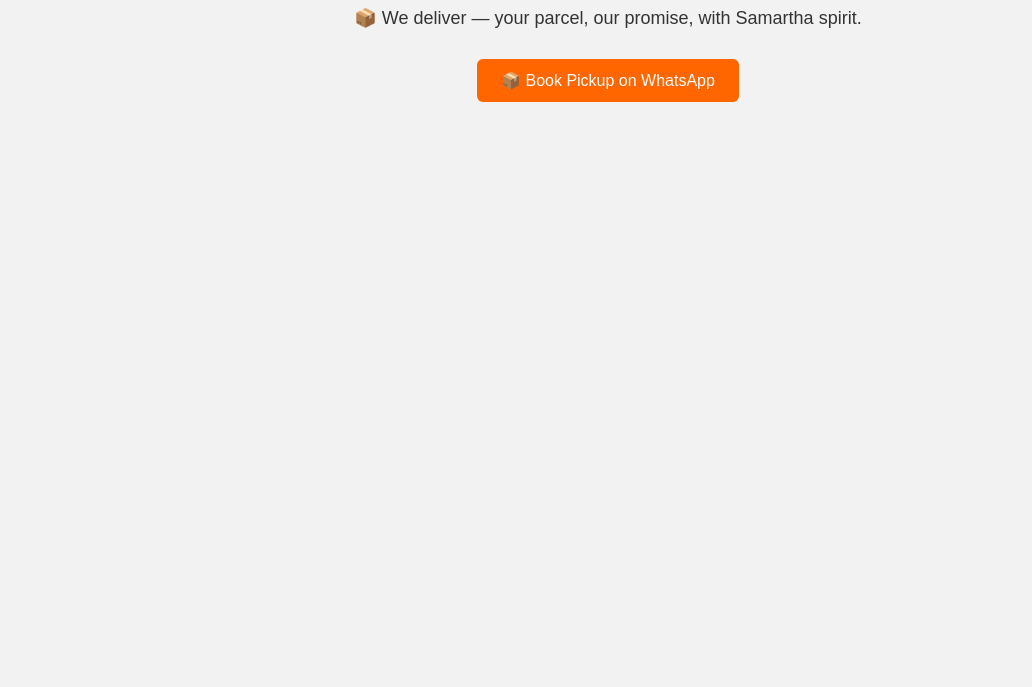
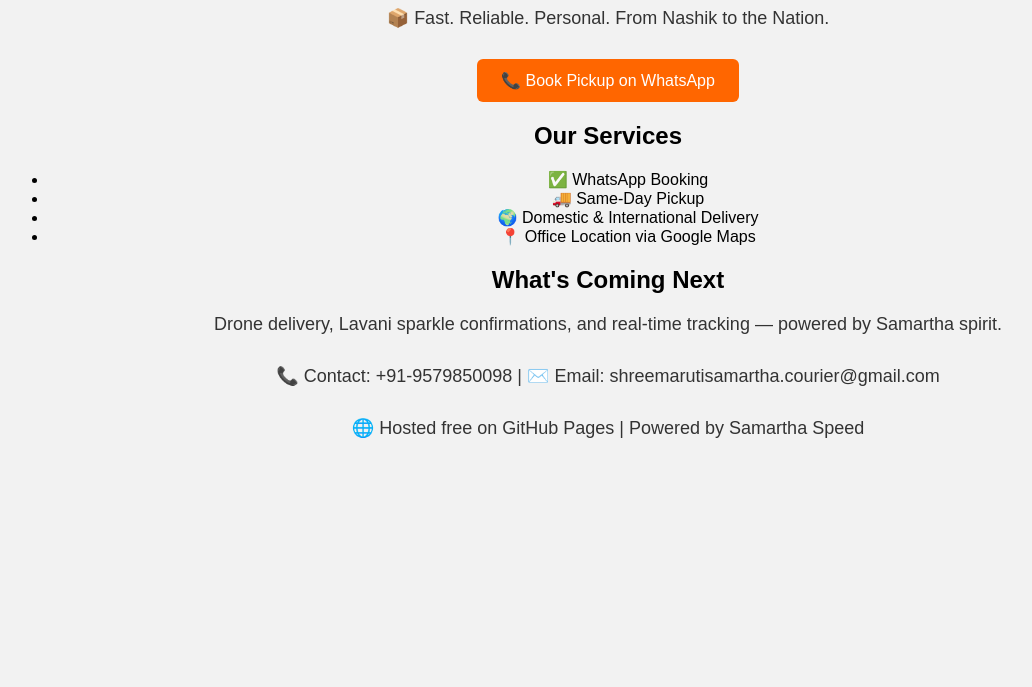
Before and after one commit to Manojkhairnar123/Shreemarutisamartha.courier, a plain HTML site: page index.html in a window 1280 px wide. Shown: the part 113-800 px from the top of the page, without its empty margins (32-1064 px from the left). Drawn offline with Linux system fonts and the light colour scheme.

Commit message:
Update index.html

```diff
--- a/index.html
+++ b/index.html
@@ -1,14 +1,43 @@
 <!DOCTYPE html>
-<html>
+<html lang="en">
 <head>
+  <meta charset="UTF-8" />
+  <meta name="viewport" content="width=device-width, initial-scale=1.0" />
   <title>Shree Maruti Samartha Courier</title>
-  <link rel="stylesheet" href="style.css">
+  <meta name="description" content="Fast, reliable courier service from Nashik. Book pickups via WhatsApp.">
+  <meta name="keywords" content="courier Nashik, WhatsApp delivery, Samartha parcel, India courier service">
+  <meta name="robots" content="index, follow">
+  <link href="https://fonts.googleapis.com/css2?family=Poppins:wght@400;600&display=swap" rel="stylesheet">
+  <link rel="stylesheet" href="style.css" />
   <script src="script.js" defer></script>
 </head>
 <body>
-  <h1>Welcome to <span style="color:orange;">Shree Maruti Samartha Courier</span></h1>
-  <p>📦 We deliver — your parcel, our promise, with Samartha spirit.</p>
+  <div class="hero">
+    <div class="overlay">
+      <h1>Welcome to <span class="highlight">Shree Maruti Samartha Courier</span></h1>
+      <p class="tagline">📦 Fast. Reliable. Personal. From Nashik to the Nation.</p>
+      <button onclick="bookPickup()">📞 Book Pickup on WhatsApp</button>
+    </div>
+  </div>
 
-  <button onclick="bookPickup()">📦 Book Pickup on WhatsApp</button>
+  <section class="services">
+    <h2>Our Services</h2>
+    <ul>
+      <li>✅ WhatsApp Booking</li>
+      <li>🚚 Same-Day Pickup</li>
+      <li>🌍 Domestic & International Delivery</li>
+      <li>📍 Office Location via Google Maps</li>
+    </ul>
+  </section>
+
+  <section class="future">
+    <h2>What's Coming Next</h2>
+    <p>Drone delivery, Lavani sparkle confirmations, and real-time tracking — powered by Samartha spirit.</p>
+  </section>
+
+  <footer>
+    <p>📞 Contact: +91-9579850098 | ✉️ Email: shreemarutisamartha.courier@gmail.com</p>
+    <p>🌐 Hosted free on GitHub Pages | Powered by Samartha Speed</p>
+  </footer>
 </body>
 </html>
```
